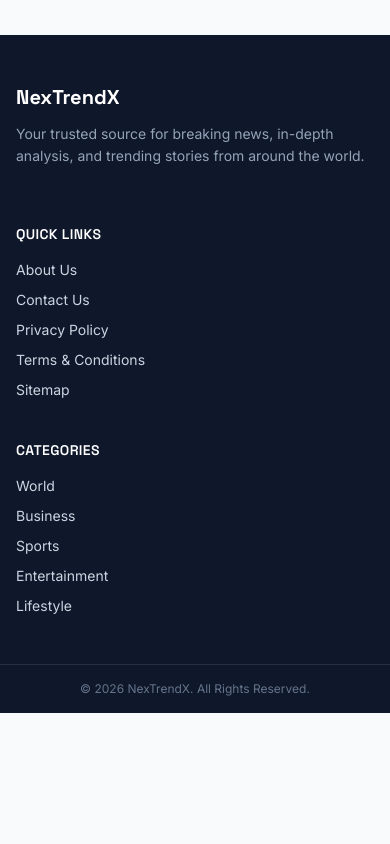
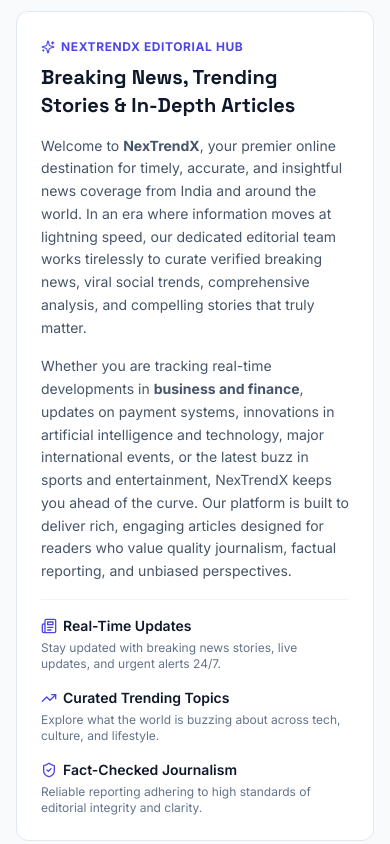
Before and after one commit to Bhatiya-Krushangi/trendify-frontend, a React (Vite) app: page / in a window 390 px wide. Shown: the part 960-1804 px from the top of the page. Before the commit the page ends 1673 px from the top, so only its background shows below. Built offline with nearby package versions, Linux system fonts and the light colour scheme; no server answers.

Commit message:
auditfix

```diff
--- a/index.html
+++ b/index.html
@@ -1,14 +1,66 @@
 <!doctype html>
 <html lang="en">
+
 <head>
   <meta charset="UTF-8" />
   <link rel="icon" type="image/svg+xml" href="/favicon.svg" />
   <meta name="viewport" content="width=device-width, initial-scale=1.0" />
-    <title>NexTrendX — Breaking News, Trends & Stories</title>
-    <meta name="description" content="NexTrendX is your trusted source for breaking news, in-depth analysis, and trending stories from around the world." />
+  <title>NexTrendX — Breaking News, Latest Trends & Articles</title>
+  <meta name="description"
+    content="NexTrendX is your trusted source for breaking news, latest trends, in-depth articles, and global stories. Stay informed with real-time updates." />
+  <link rel="canonical" href="https://nextrendx.in/" />
+
+  <!-- Schema.org JSON-LD Structured Data -->
+  <script type="application/ld+json">
+  {
+    "@context": "https://schema.org",
+    "@graph": [
+      {
+        "@type": ["Organization", "NewsMediaOrganization"],
+        "@id": "https://nextrendx.in/#organization",
+        "name": "NexTrendX",
+        "legalName": "NexTrendX Media",
+        "url": "https://nextrendx.in/",
+        "logo": {
+          "@type": "ImageObject",
+          "url": "https://nextrendx.in/favicon.svg"
+        },
+        "description": "NexTrendX is your trusted source for breaking news, latest trends, in-depth articles, and global stories."
+      },
+      {
+        "@type": "WebSite",
+        "@id": "https://nextrendx.in/#website",
+        "url": "https://nextrendx.in/",
+        "name": "NexTrendX",
+        "description": "Breaking News, Latest Trends & Articles",
+        "publisher": {
+          "@id": "https://nextrendx.in/#organization"
+        },
+        "potentialAction": {
+          "@type": "SearchAction",
+          "target": "https://nextrendx.in/search?q={search_term_string}",
+          "query-input": "required name=search_term_string"
+        }
+      }
+    ]
+  }
+  </script>
   <link rel="preconnect" href="https://fonts.googleapis.com" />
   <link rel="preconnect" href="https://fonts.gstatic.com" crossorigin />
-    <link href="https://fonts.googleapis.com/css2?family=Space+Grotesk:wght@500;600;700&family=Inter:wght@400;500;600;700&display=swap" rel="stylesheet" />
+  <link
+    rel="preload"
+    as="style"
+    href="https://fonts.googleapis.com/css2?family=Space+Grotesk:wght@500;600;700&family=Inter:wght@400;500;600;700&display=swap" />
+  <link
+    rel="stylesheet"
+    href="https://fonts.googleapis.com/css2?family=Space+Grotesk:wght@500;600;700&family=Inter:wght@400;500;600;700&display=swap"
+    media="print"
+    onload="this.media='all'" />
+  <noscript>
+    <link
+      rel="stylesheet"
+      href="https://fonts.googleapis.com/css2?family=Space+Grotesk:wght@500;600;700&family=Inter:wght@400;500;600;700&display=swap" />
+  </noscript>
   <!-- Google AdSense: replace ca-pub-XXXXXXXXXXXXXXXX with your publisher ID (also set it in Admin > Settings) -->
   <!-- <script async src="https://pagead2.googlesyndication.com/pagead/js/adsbygoogle.js?client=ca-pub-XXXXXXXXXXXXXXXX" crossorigin="anonymous"></script> -->
 
@@ -33,8 +85,23 @@
     })();
   </script>
 </head>
+
 <body>
-    <div id="root"></div>
+  <div id="root">
+    <!-- Static Crawlable Content for LLMs & Search Bots before JS Hydration -->
+    <header style="padding: 20px; font-family: sans-serif;">
+      <h1>NexTrendX — Breaking News, Latest Trends & Articles</h1>
+      <p>NexTrendX is your trusted source for breaking news, latest trends, in-depth articles, and global stories from
+        India and worldwide.</p>
+    </header>
+    <main style="padding: 20px; font-family: sans-serif;">
+      <section>
+        <h2>Latest News, Trending Stories & In-Depth Articles</h2>
+        <p>Explore real-time news and analysis across World Events, Business, Technology, Entertainment, and Sports.</p>
+      </section>
+    </main>
+  </div>
   <script type="module" src="/src/main.jsx"></script>
 </body>
+
 </html>
--- a/src/components/Sidebar.jsx
+++ b/src/components/Sidebar.jsx
@@ -27,9 +27,9 @@
       />
 
       <div className="card-surface p-4">
-        <h3 className="flex items-center gap-2 text-sm font-bold uppercase tracking-wide text-brand-600 dark:text-brand-400 mb-4">
+        <h2 className="flex items-center gap-2 text-sm font-bold uppercase tracking-wide text-brand-600 dark:text-brand-400 mb-4">
           <TrendingUp size={16} /> {t("sidebar.trendingNow")}
-        </h3>
+        </h2>
         <div className="flex flex-col gap-4">
           {trending.length === 0 && (
             <p className="text-sm text-slate-400 dark:text-slate-500">{t("sidebar.nothingTrending")}</p>
--- a/src/pages/Home.jsx
+++ b/src/pages/Home.jsx
@@ -1,6 +1,6 @@
 import { useEffect, useState } from "react";
 import { Link } from "react-router-dom";
-import { Globe, Briefcase, Trophy, Clapperboard, Heart, HeartPulse, Plane, ArrowRight } from "lucide-react";
+import { Globe, Briefcase, Trophy, Clapperboard, Heart, HeartPulse, Plane, ArrowRight, Sparkles, Newspaper, ShieldCheck, TrendingUp } from "lucide-react";
 import api from "../api/axios";
 import NewsCard from "../components/NewsCard";
 import Sidebar from "../components/Sidebar";
@@ -160,6 +160,52 @@
           })}
         </div>
       </section>
+
+      {/* SEO Editorial & About Section */}
+      <section className="card-surface p-6 sm:p-8 rounded-2xl border border-slate-200/80 dark:border-slate-800/80 mt-2">
+        <div className="max-w-4xl">
+          <span className="inline-flex items-center gap-1.5 text-xs font-bold uppercase tracking-wider text-brand-600 dark:text-brand-400 mb-2">
+            <Sparkles size={14} /> NexTrendX Editorial Hub
+          </span>
+          <h2 className="text-xl sm:text-2xl font-bold text-slate-900 dark:text-white mb-4">
+            Breaking News, Trending Stories & In-Depth Articles
+          </h2>
+          <div className="text-slate-600 dark:text-slate-300 text-sm sm:text-base leading-relaxed space-y-4">
+            <p>
+              Welcome to <strong>NexTrendX</strong>, your premier online destination for timely, accurate, and insightful news coverage from India and around the world. In an era where information moves at lightning speed, our dedicated editorial team works tirelessly to curate verified breaking news, viral social trends, comprehensive analysis, and compelling stories that truly matter.
+            </p>
+            <p>
+              Whether you are tracking real-time developments in <strong>business and finance</strong>, updates on payment systems, innovations in artificial intelligence and technology, major international events, or the latest buzz in sports and entertainment, NexTrendX keeps you ahead of the curve. Our platform is built to deliver rich, engaging articles designed for readers who value quality journalism, factual reporting, and unbiased perspectives.
+            </p>
+            <div className="grid grid-cols-1 md:grid-cols-3 gap-4 pt-4 border-t border-slate-100 dark:border-slate-800/60 mt-4">
+              <div className="flex flex-col gap-1">
+                <span className="font-semibold text-slate-900 dark:text-white flex items-center gap-1.5 text-sm">
+                  <Newspaper size={16} className="text-brand-600 dark:text-brand-400" /> Real-Time Updates
+                </span>
+                <span className="text-xs text-slate-500 dark:text-slate-400">
+                  Stay updated with breaking news stories, live updates, and urgent alerts 24/7.
+                </span>
+              </div>
+              <div className="flex flex-col gap-1">
+                <span className="font-semibold text-slate-900 dark:text-white flex items-center gap-1.5 text-sm">
+                  <TrendingUp size={16} className="text-brand-600 dark:text-brand-400" /> Curated Trending Topics
+                </span>
+                <span className="text-xs text-slate-500 dark:text-slate-400">
+                  Explore what the world is buzzing about across tech, culture, and lifestyle.
+                </span>
+              </div>
+              <div className="flex flex-col gap-1">
+                <span className="font-semibold text-slate-900 dark:text-white flex items-center gap-1.5 text-sm">
+                  <ShieldCheck size={16} className="text-brand-600 dark:text-brand-400" /> Fact-Checked Journalism
+                </span>
+                <span className="text-xs text-slate-500 dark:text-slate-400">
+                  Reliable reporting adhering to high standards of editorial integrity and clarity.
+                </span>
+              </div>
+            </div>
+          </div>
+        </div>
+      </section>
     </div>
   );
 };
```
Also changed, not shown: public/robots.txt (added), 1 other file (tests, documents, lock files or other folders). Lines whose indentation alone changed are shown as unchanged.
